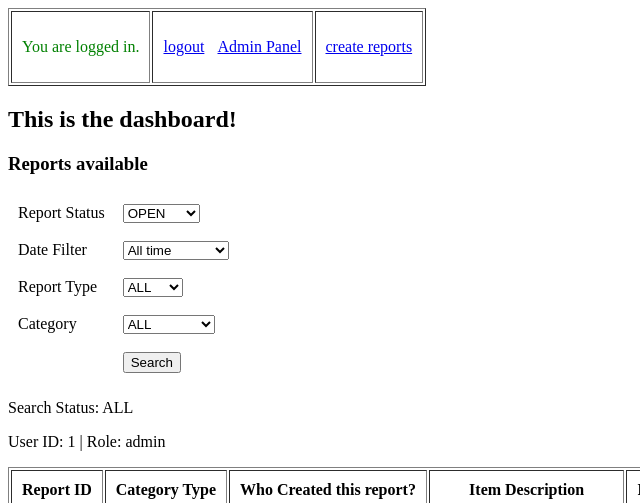
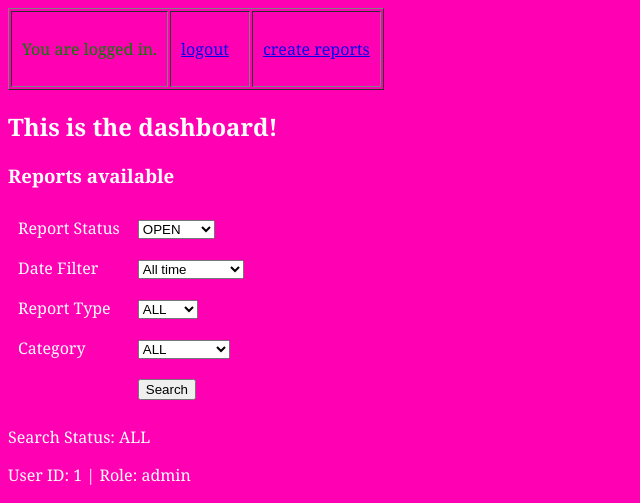
Before and after one commit to TheJuanderer/CMSC127-FinalProj, a PHP site: page /dashboardPage.php in a window 1280 px wide. Shown: the top 503 px of the page, without its empty margins (0-640 px from the left). Run offline with PHP 8.4, Linux system fonts and the light colour scheme; a user stored in the database is signed in; data comes from the database, SQL or seed files in the repository.

Commit message:
sadgasdgasdg

```diff
--- /dev/null
+++ b/css/style.css
@@ -0,0 +1,5 @@
+body {
+    background-color: rgb(255, 0, 179);
+    font-family: Cambria, Cochin, Georgia, Times, 'Times New Roman', serif;
+    color: white;
+}
--- a/dashboardPage.php
+++ b/dashboardPage.php
@@ -14,6 +14,7 @@ $isLoggedIn = isset($_SESSION['user_id']);
 <html>
     <head>
         <title>Dashboard</title>
+        <link rel="stylesheet" href="css/style.css">
     </head>
     <body>
         <table border="1" cellpadding="10">
@@ -30,12 +31,6 @@ $isLoggedIn = isset($_SESSION['user_id']);
                     <?php if ($isLoggedIn): ?>
                         <a href="logout.php" style="margin-right: 10px;">logout</a>
 
-                        <?php
-                        $role = $_SESSION['role'] ?? 'user';
-                        if (strtolower($role) === 'admin'):
-                        ?>
-                            <a href="adminPanel.php">Admin Panel</a>
-                        <?php endif; ?>
 
                     <?php else: ?>
                         <a href="loginPage.php">log-in</a>
--- a/newReportPage.php
+++ b/newReportPage.php
@@ -1,3 +1,5 @@
+<link rel="stylesheet" href="style.css">
+
 <h1>Make a report</h1>
     <br>
     <form action="addReport.php" method="POST" enctype="multipart/form-data">
--- a/viewReport.php
+++ b/viewReport.php
@@ -87,6 +87,7 @@ echo "<table border='1' cellpadding='10'>";
             <th>Who Created this report?</th>
             <th>Item Description</th>
             <th>Report Type</th>
+            <th>image</th>
             <th>Status</th>
             <th>Actions</th>
         </tr>
@@ -101,6 +102,7 @@ echo "<table border='1' cellpadding='10'>";
             <td>{$row['user_name']}</td>
             <td>{$row['item_desc']}</td>
             <td>{$row['report_type']}</td>
+            <td align='center'><img src='".$row["image_url"] . "' width='200' alt='Item Photo'> </td>.
             <td>{$row['report_status']}</td>
 
             <td>"; include 'editReportAction.php';
```
Also changed, not shown: index.html (deleted, +0 -37 lines), styles.css (deleted).
